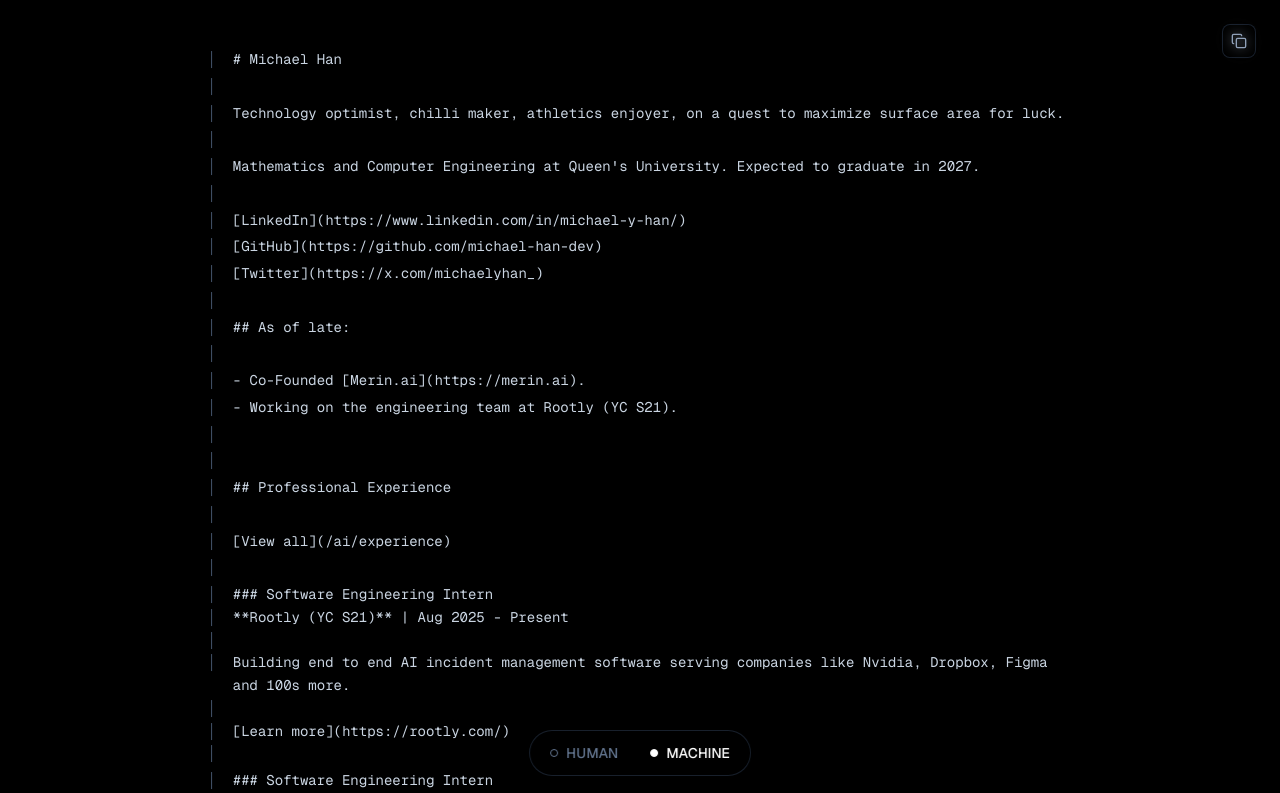
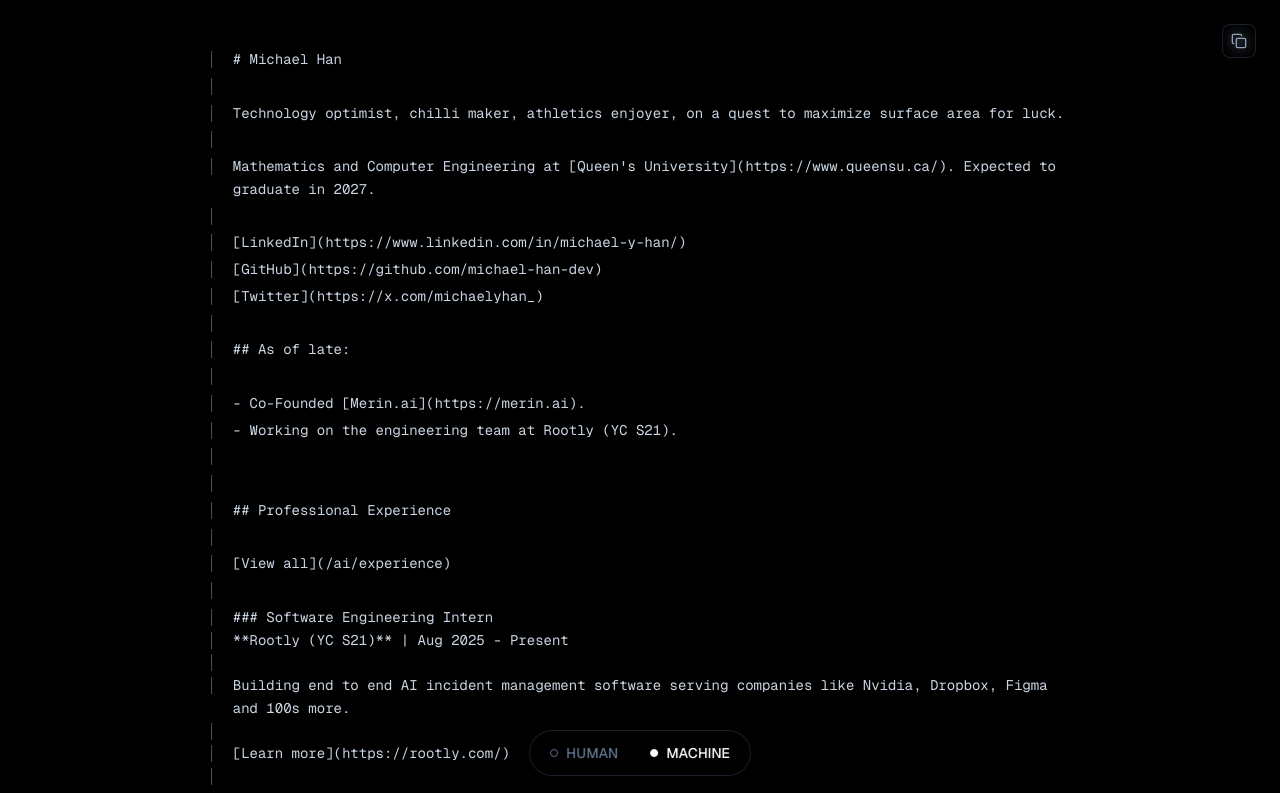
Before and after one commit to michael-han-dev/michaelhandev, a Next.js app: page /ai in a window 1280 px wide. Shown: the top 793 px of the page. Built offline with nearby package versions, Linux system fonts and the light colour scheme.

Commit message:
add link for university name

```diff
--- a/app/ai/page.tsx
+++ b/app/ai/page.tsx
@@ -70,7 +70,7 @@
             <MdLine>&nbsp;</MdLine>
             <MdLine>Technology optimist, chilli maker, athletics enjoyer, on a quest to maximize surface area for luck.</MdLine>
             <MdLine>&nbsp;</MdLine>
-            <MdLine>Mathematics and Computer Engineering at Queen's University. Expected to graduate in 2027.</MdLine>
+            <MdLine>Mathematics and Computer Engineering at <MdLink text="Queen's University" url="https://www.queensu.ca/" />. Expected to graduate in 2027.</MdLine>
             <MdLine>&nbsp;</MdLine>
             <MdLine><MdLink text="LinkedIn" url="https://www.linkedin.com/in/michael-y-han/" /></MdLine>
             <MdLine><MdLink text="GitHub" url="https://github.com/michael-han-dev" /></MdLine>
--- a/app/page.tsx
+++ b/app/page.tsx
@@ -105,7 +105,7 @@
                   className="text-base text-slate-300"
                   variants={fadeInUp}
                 >
-                  Mathematics and Computer Engineering at <span className="underline">Queen's University.</span> Expected to graduate in 2027.
+                  Mathematics and Computer Engineering at <a href="https://www.queensu.ca/" target="_blank" rel="noopener noreferrer" className="underline hover:text-blue-400 transition-colors">Queen's University.</a> Expected to graduate in 2027.
                 </motion.p>
 
                 <motion.div
```
